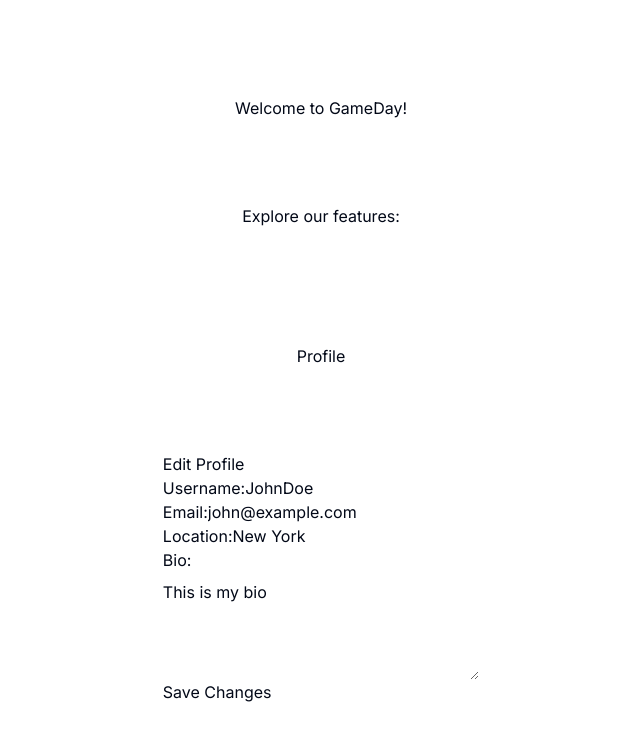
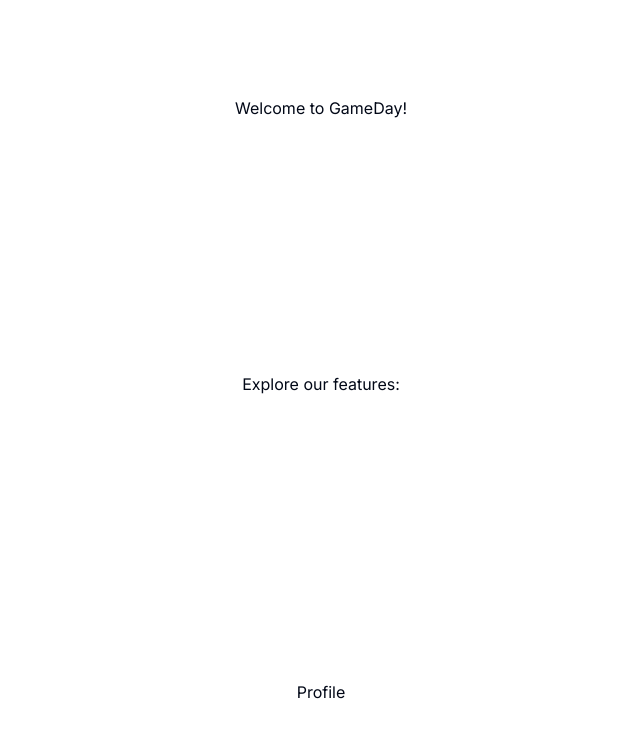
Before and after one commit to dmroberts302/HackathonS24, a Next.js app in the folder gameday/: page / in a window 1280 px wide. Shown: the top 740 px of the page, without its empty margins (319-959 px from the left). Built offline with nearby package versions, Linux system fonts and the light colour scheme.

Commit message:
fixed privacy issue

```diff
--- a/gameday/app/page.tsx
+++ b/gameday/app/page.tsx
@@ -8,7 +8,7 @@ const ProfilePage = dynamic(() => import('./profile/page').catch(error => {
   return () => <div>Error loading ProfilePage. Please try again later.</div>;
 }), { ssr: false });
 
-export default function Home() {
+const Home: React.FC = () => { // Define Home component
   return (
     <main className="flex min-h-screen flex-col items-center justify-between p-24">
       <h1>Welcome to GameDay!</h1>
@@ -16,13 +16,14 @@ export default function Home() {
       <nav className="mt-8">
         <ul className="flex space-x-4">
           <li>
-          <Link href="/profile" passHref>
-            Profile
-          </Link>
+            <Link href="/profile" passHref>
+              Profile
+            </Link>
           </li>
         </ul>
       </nav>
-      <ProfilePage />
     </main>
   );
 }
+
+export default Home;
```
